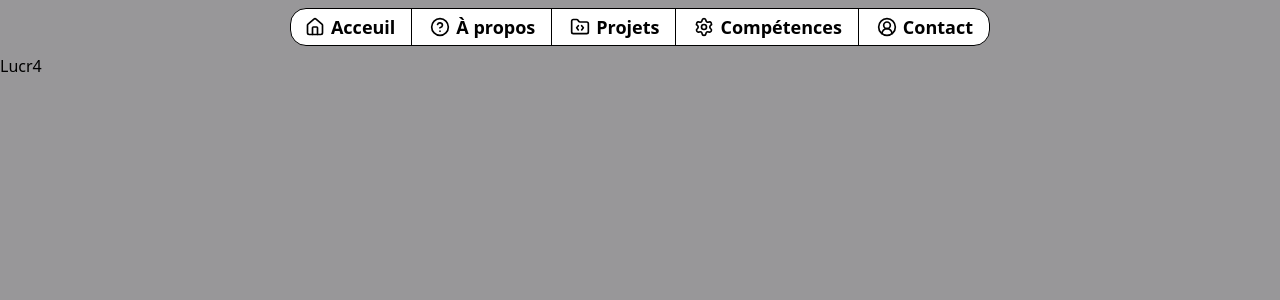
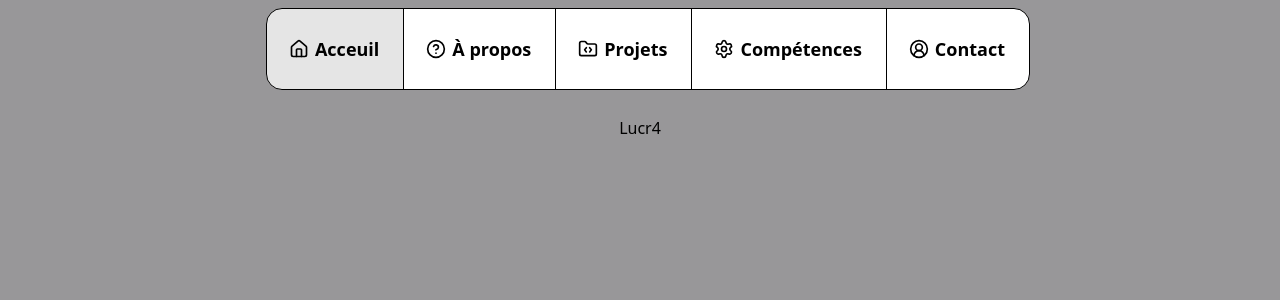
Before and after one commit to LucienRamond/lucr4, a React (Vite) app: page / in a window 1280 px wide. Shown: the top 300 px of the page. Built offline with nearby package versions, Linux system fonts and the light colour scheme.

Commit message:
Update sticky navbar and add Page component

```diff
--- /dev/null
+++ b/src/components/page.tsx
@@ -0,0 +1,23 @@
+import type { ReactNode } from "react";
+
+export default function Page({
+  children,
+  title,
+  style,
+}: {
+  children: ReactNode;
+  title?: string;
+  style?: string;
+}) {
+  return (
+    <div className={`pt-[100px] ${style}`}>
+      {title && (
+        <div>
+          <div className="">{title}</div>
+          <div className=""></div>
+        </div>
+      )}
+      <div className=" flex justify-center">{children}</div>
+    </div>
+  );
+}
--- a/src/components/ui/navigation-menu-trigger-style.ts
+++ b/src/components/ui/navigation-menu-trigger-style.ts
@@ -1,3 +1,4 @@
+"use client";
 import { cva } from "class-variance-authority";
 
 const navigationMenuTriggerStyle = cva(
--- a/src/pages/about/About.tsx
+++ b/src/pages/about/About.tsx
@@ -1,3 +1,9 @@
+import Page from "@/components/page";
+
 export default function About() {
-  return <div>A propos</div>;
+  return (
+    <Page>
+      <div>A propos</div>
+    </Page>
+  );
 }
--- a/src/pages/contact/Contact.tsx
+++ b/src/pages/contact/Contact.tsx
@@ -1,3 +1,9 @@
+import Page from "@/components/page";
+
 export default function Contact() {
-  return <div>Contact</div>;
+  return (
+    <Page>
+      <div>A Contact</div>
+    </Page>
+  );
 }
--- a/src/pages/home/Home.tsx
+++ b/src/pages/home/Home.tsx
@@ -1,3 +1,9 @@
+import Page from "@/components/page";
+
 export default function Home() {
-  return <div>Lucr4</div>;
+  return (
+    <Page>
+      <div>Lucr4</div>
+    </Page>
+  );
 }
--- a/src/pages/navigation/ComputerNavbar.tsx
+++ b/src/pages/navigation/ComputerNavbar.tsx
@@ -1,3 +1,4 @@
+"use client";
 import {
   NavigationMenu,
   NavigationMenuItem,
@@ -13,55 +14,99 @@ import {
   HomeIcon,
   SettingsIcon,
 } from "lucide-react";
+import { useLocation } from "react-router-dom";
 
 export default function ComputerNavbar() {
+  const location = useLocation();
+
   return (
-    <NavigationMenu className="bg-white border rounded-2xl mx-auto">
-      <NavigationMenuList>
-        <NavigationMenuItem className=" border-r">
-          <NavigationMenuLink asChild className={navigationMenuTriggerStyle()}>
-            <Link href="/">
-              <div className=" flex gap-2 ">
+    <div className=" fixed w-full flex justify-center">
+      <NavigationMenu className="bg-white border rounded-2xl">
+        <NavigationMenuList className=" gap-0">
+          <NavigationMenuItem className="border-r h-20 flex items-center">
+            <NavigationMenuLink
+              asChild
+              className={`${navigationMenuTriggerStyle()} ${
+                location.pathname == "/" && "bg-black/10"
+              }`}
+            >
+              <Link
+                href="/"
+                className=" hover:bg-black/10 h-full w-full rounded-r-none rounded-l-[15px]"
+              >
+                <div className=" flex gap-2 p-2">
                   <HomeIcon className=" scale-125 mt-1.5" />
                   <div className=" text-lg font-semibold">Acceuil</div>
                 </div>
               </Link>
             </NavigationMenuLink>
           </NavigationMenuItem>
-        <NavigationMenuItem className=" border-r">
-          <NavigationMenuLink asChild className={navigationMenuTriggerStyle()}>
-            <Link href="/a-propos">
-              <div className=" flex gap-2 ">
+          <NavigationMenuItem className="border-r h-20 flex items-center">
+            <NavigationMenuLink
+              asChild
+              className={`${navigationMenuTriggerStyle()} ${
+                location.pathname == "/a-propos" && "bg-black/10"
+              }`}
+            >
+              <Link
+                href="/a-propos"
+                className=" hover:bg-black/10 h-full  rounded-none"
+              >
+                <div className=" flex gap-2  p-2">
                   <CircleQuestionMarkIcon className=" scale-125 mt-1.5" />
                   <div className=" text-lg font-semibold">À propos</div>
                 </div>
               </Link>
             </NavigationMenuLink>
           </NavigationMenuItem>
-        <NavigationMenuItem className=" border-r">
-          <NavigationMenuLink asChild className={navigationMenuTriggerStyle()}>
-            <Link href="/projets">
-              <div className=" flex gap-2 ">
+          <NavigationMenuItem className="border-r h-20 flex items-center">
+            <NavigationMenuLink
+              asChild
+              className={`${navigationMenuTriggerStyle()} ${
+                location.pathname == "/projets" && "bg-black/10"
+              }`}
+            >
+              <Link
+                href="/projets"
+                className=" hover:bg-black/10 h-full  rounded-none"
+              >
+                <div className=" flex gap-2  p-2">
                   <FolderCodeIcon className=" scale-125 mt-1.5" />
                   <div className=" text-lg font-semibold">Projets</div>
                 </div>
               </Link>
             </NavigationMenuLink>
           </NavigationMenuItem>
-        <NavigationMenuItem className=" border-r">
-          <NavigationMenuLink asChild className={navigationMenuTriggerStyle()}>
-            <Link href="/competences">
-              <div className=" flex gap-2 ">
+          <NavigationMenuItem className="border-r h-20 flex items-center">
+            <NavigationMenuLink
+              asChild
+              className={`${navigationMenuTriggerStyle()} ${
+                location.pathname == "/competences" && "bg-black/10"
+              }`}
+            >
+              <Link
+                href="/competences"
+                className=" hover:bg-black/10 h-full  rounded-none"
+              >
+                <div className=" flex gap-2  p-2">
                   <SettingsIcon className=" scale-125 mt-1.5" />
                   <div className=" text-lg font-semibold">Compétences</div>
                 </div>
               </Link>
             </NavigationMenuLink>
           </NavigationMenuItem>
-        <NavigationMenuItem>
-          <NavigationMenuLink asChild className={navigationMenuTriggerStyle()}>
-            <Link href="/contact">
-              <div className=" flex gap-2 ">
+          <NavigationMenuItem className=" h-20 flex items-center">
+            <NavigationMenuLink
+              asChild
+              className={`${navigationMenuTriggerStyle()} ${
+                location.pathname == "/contact" && "bg-black/10"
+              }`}
+            >
+              <Link
+                href="/contact"
+                className=" hover:bg-black/10 h-full w-full rounded-l-none rounded-r-[15px]"
+              >
+                <div className=" flex gap-2  p-2">
                   <CircleUserRoundIcon className=" scale-125 mt-1.5" />
                   <div className=" text-lg font-semibold">Contact</div>
                 </div>
@@ -70,5 +115,6 @@ export default function ComputerNavbar() {
           </NavigationMenuItem>
         </NavigationMenuList>
       </NavigationMenu>
+    </div>
   );
 }
--- a/src/pages/skills/Skills.tsx
+++ b/src/pages/skills/Skills.tsx
@@ -1,3 +1,9 @@
+import Page from "@/components/page";
+
 export default function Skills() {
-  return <div>Skills</div>;
+  return (
+    <Page>
+      <div>Compétences</div>
+    </Page>
+  );
 }
--- a/src/pages/work/Work.tsx
+++ b/src/pages/work/Work.tsx
@@ -1,3 +1,9 @@
+import Page from "@/components/page";
+
 export default function Work() {
-  return <div>Work</div>;
+  return (
+    <Page>
+      <div>Projets</div>
+    </Page>
+  );
 }
```
Lines whose indentation alone changed are shown as unchanged.
